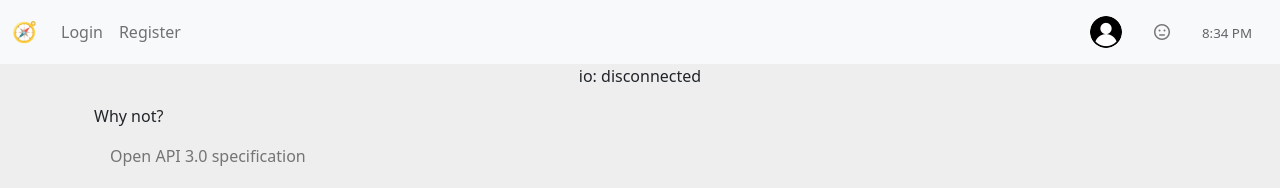
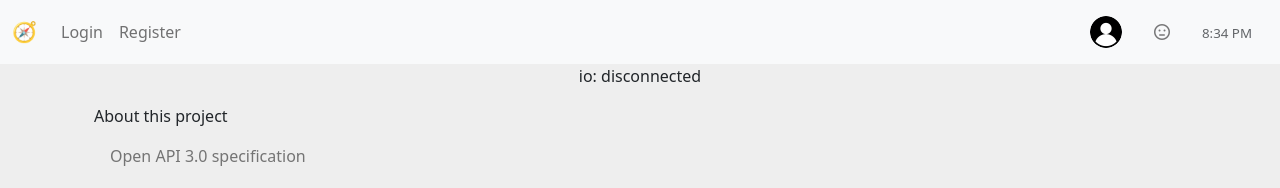
Before and after one commit to trevorjamesmartin/ts-guestbook, a React (Create React App) app in the folder src/app/: page /about in a window 1280 px wide. Shown: the top 188 px of the page. Built offline with nearby package versions, Linux system fonts and the light colour scheme; no server answers.

Commit message:
update bug report template

```diff
--- a/src/app/src/features/pages/About.tsx
+++ b/src/app/src/features/pages/About.tsx
@@ -3,7 +3,7 @@ import { Container, Label, NavLink, NavItem } from 'reactstrap';
 
 function About() {
     return <Container>
-        <Label>Why not?</Label>
+        <Label>About this project</Label>
         <NavLink target="_blank" href="/swagger">
             <NavItem>
                 Open API 3.0 specification
```
